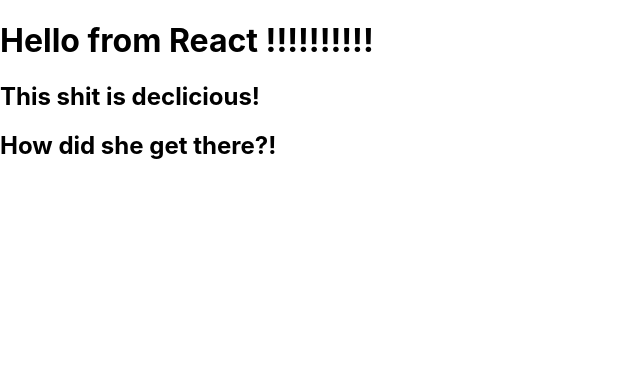
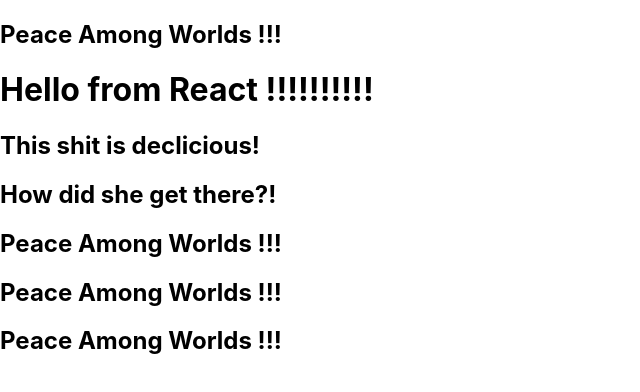
Before and after one commit to mcstagg/learning-react, a React (Create React App) app: page / in a window 1280 px wide. Shown: the top 392 px of the page, without its empty margins (0-640 px from the left). Built offline with nearby package versions, Linux system fonts and the light colour scheme.

Commit message:
Created 1st Component...
App is "Root" component

```diff
--- a/src/App.js
+++ b/src/App.js
@@ -1,14 +1,19 @@
 import logo from './logo.svg';
 import './App.css';
+import Greeting from './Greeting';
 
 const App = () => {
   return (
     <>
+    <Greeting />
     <h1>
       Hello from React !!!!!!!!!!
     </h1>
     <h2>This shit is declicious!</h2>
     <h2>How did she get there?!</h2>
+    <Greeting />
+    <Greeting />
+    <Greeting />
     </>
   );
 }
--- /dev/null
+++ b/src/Greeting.js
@@ -0,0 +1,11 @@
+import React from 'react';
+
+const Greeting = () => {
+    return (
+        <h2>
+            Peace Among Worlds !!!
+        </h2>
+    );
+};
+
+export default Greeting;
```
